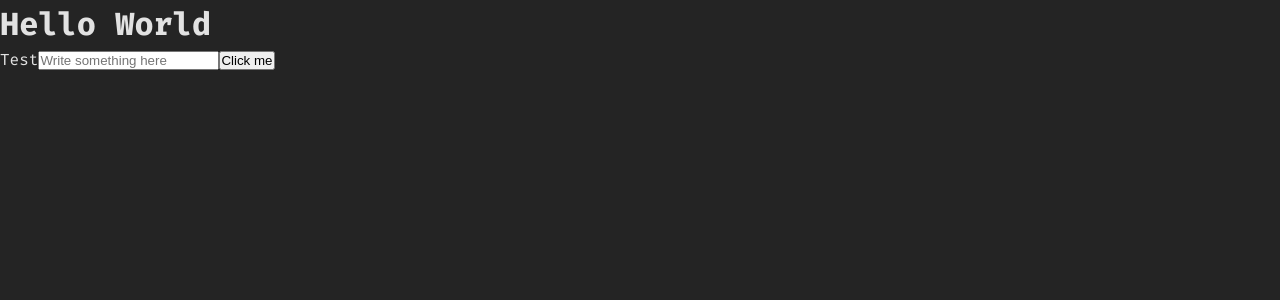
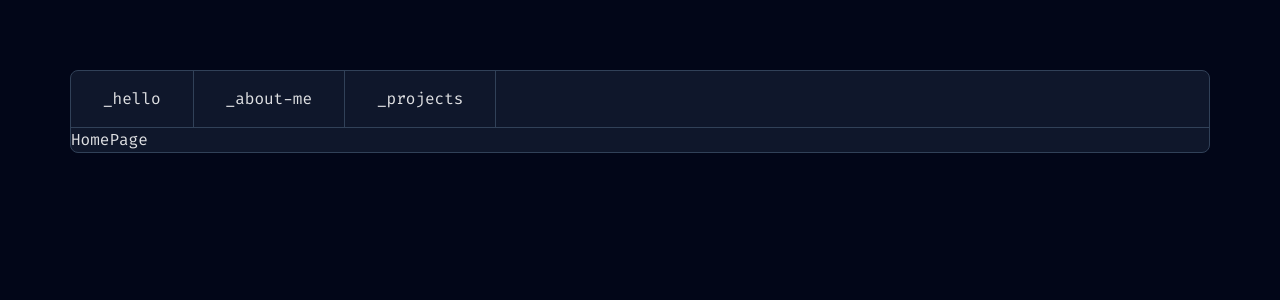
Before and after one commit to JonathanPereira1993/JonanthanPortfolio, a React (Vite) app: page / in a window 1280 px wide. Shown: the top 300 px of the page. Built offline with nearby package versions, Linux system fonts and the light colour scheme.

Commit message:
feat: Start work in the home screen. Install react router

```diff
--- a/package.json
+++ b/package.json
@@ -11,7 +11,8 @@
   },
   "dependencies": {
     "react": "^19.0.0",
-    "react-dom": "^19.0.0"
+    "react-dom": "^19.0.0",
+    "react-router": "^7.2.0"
   },
   "devDependencies": {
     "@eslint/js": "^9.21.0",
--- a/src/App.tsx
+++ b/src/App.tsx
@@ -1,13 +1,15 @@
-import Button from "./components/button/Button";
-import Input from "./components/input/Input";
+import HomePage from "./pages/home/HomePage";
+import Layout from "./pages/layout/Layout";
+
+import { Routes, Route } from "react-router";
 
 function App() {
   return (
-    <>
-      <h1>Hello World</h1>
-      <Input label="Test" placeholder="Write something here" />
-      <Button onClick={() => console.log("Clicked")}>Click me</Button>
-    </>
+    <Layout>
+      <Routes>
+        <Route path="/" element={<HomePage />} />
+      </Routes>
+    </Layout>
   );
 }
 
--- a/src/index.scss
+++ b/src/index.scss
@@ -296,3 +296,10 @@
   padding: 0;
   box-sizing: border-box;
 }
+
+body {
+  background-color: var(--theme-backdrop);
+  height: 100vh;
+  width: 100%;
+  padding: 70px;
+}
--- a/src/main.tsx
+++ b/src/main.tsx
@@ -1,10 +1,10 @@
-import { StrictMode } from "react";
 import { createRoot } from "react-dom/client";
+import { BrowserRouter } from "react-router";
 import "./index.scss";
 import App from "./App.tsx";
 
 createRoot(document.getElementById("root")!).render(
-  <StrictMode>
+  <BrowserRouter>
     <App />
-  </StrictMode>
+  </BrowserRouter>
 );
--- /dev/null
+++ b/src/pages/home/HomePage.tsx
@@ -0,0 +1,7 @@
+import "./HomePage.scss";
+
+const HomePage = () => {
+  return <div>HomePage</div>;
+};
+
+export default HomePage;
--- /dev/null
+++ b/src/pages/layout/Header.tsx
@@ -0,0 +1,15 @@
+import React from "react";
+
+type Props = {
+  children: React.ReactNode;
+};
+
+const Header = ({ children }: Props) => {
+  return (
+    <header className="header">
+      <nav className="nav-links">{children}</nav>
+    </header>
+  );
+};
+
+export default Header;
--- /dev/null
+++ b/src/pages/layout/Layout.scss
@@ -0,0 +1,28 @@
+.layout-main {
+  background-color: var(--theme-background);
+  border-radius: var(--border-radius-4);
+  border: 1px solid var(--theme-stroke);
+  height: 100%;
+}
+
+.header {
+  width: 100%;
+  border-bottom: 1px solid var(--theme-stroke);
+}
+
+.header .nav-links {
+  width: 100%;
+  display: flex;
+  align-items: center;
+  font-size: var(--font-size-md);
+}
+
+.header .nav-links .nav-link {
+  border-right: 1px solid var(--theme-stroke);
+}
+
+.header .nav-link {
+  padding: var(--space-5) var(--space-7);
+  color: var(--color-foreground);
+  text-decoration: none;
+}
--- /dev/null
+++ b/src/pages/layout/Layout.tsx
@@ -0,0 +1,28 @@
+import React from "react";
+import { NavLink } from "react-router";
+
+import "./Layout.scss";
+import Header from "./Header";
+
+type Props = {
+  children: React.ReactNode;
+};
+
+export default function Layout({ children }: Props) {
+  return (
+    <div className="layout-main">
+      <Header>
+        <NavLink className="nav-link" to="/">
+          _hello
+        </NavLink>
+        <NavLink className="nav-link" to="/about">
+          _about-me
+        </NavLink>
+        <NavLink className="nav-link" to="/projects">
+          _projects
+        </NavLink>
+      </Header>
+      <main>{children}</main>
+    </div>
+  );
+}
```
Also changed, not shown: src/pages/home/HomePage.scss (added), 1 other file (tests, documents, lock files or other folders).
